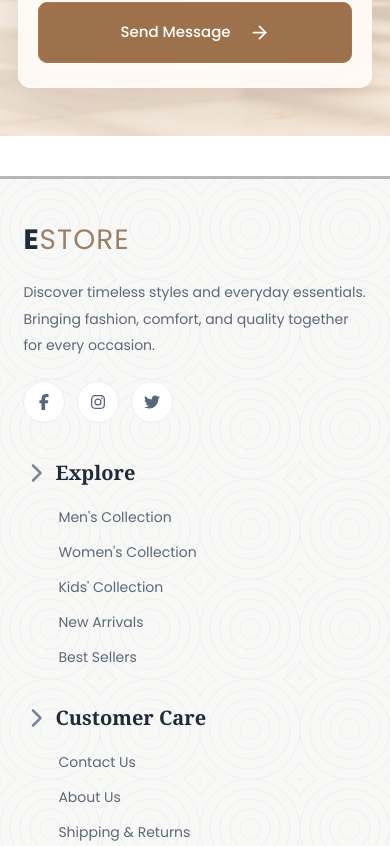
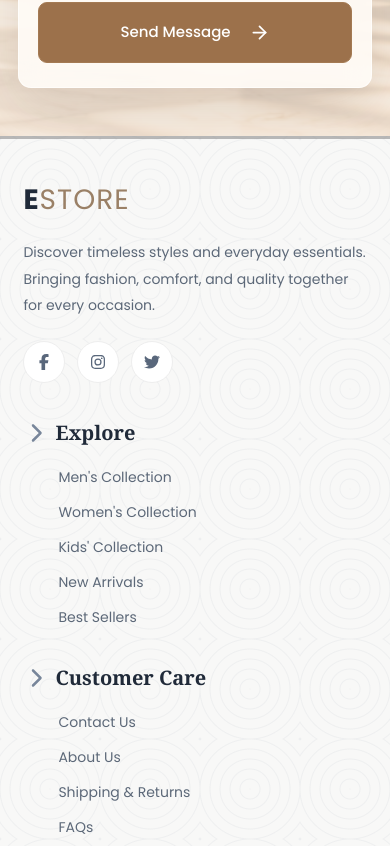
Before and after one commit to kaushaljangir/EStore-fashion, a React (Vite) app: page /contact in a window 390 px wide. Shown: the part 1278-2124 px from the top of the page. Built offline with nearby package versions, Linux system fonts and the light colour scheme.

Commit message:
style: update footer styles

```diff
--- a/src/components/footer/Footer.css
+++ b/src/components/footer/Footer.css
@@ -1,7 +1,6 @@
 
 .footer {
   position: relative;
-  margin-top: 60px;
   padding: 55px 6% 0;
   color: #263449;
   background-color: #f8f8f7;
@@ -185,6 +184,7 @@
 
 .footer__contact-item a:hover {
   color: #9a8066;
+  font-weight: 500;
 }
 
 @media (max-width: 900px) {
@@ -200,7 +200,6 @@
 
 @media (max-width: 480px) {
   .footer {
-    margin-top: 40px;
     padding: 40px 6% 0;
   }
 
```
